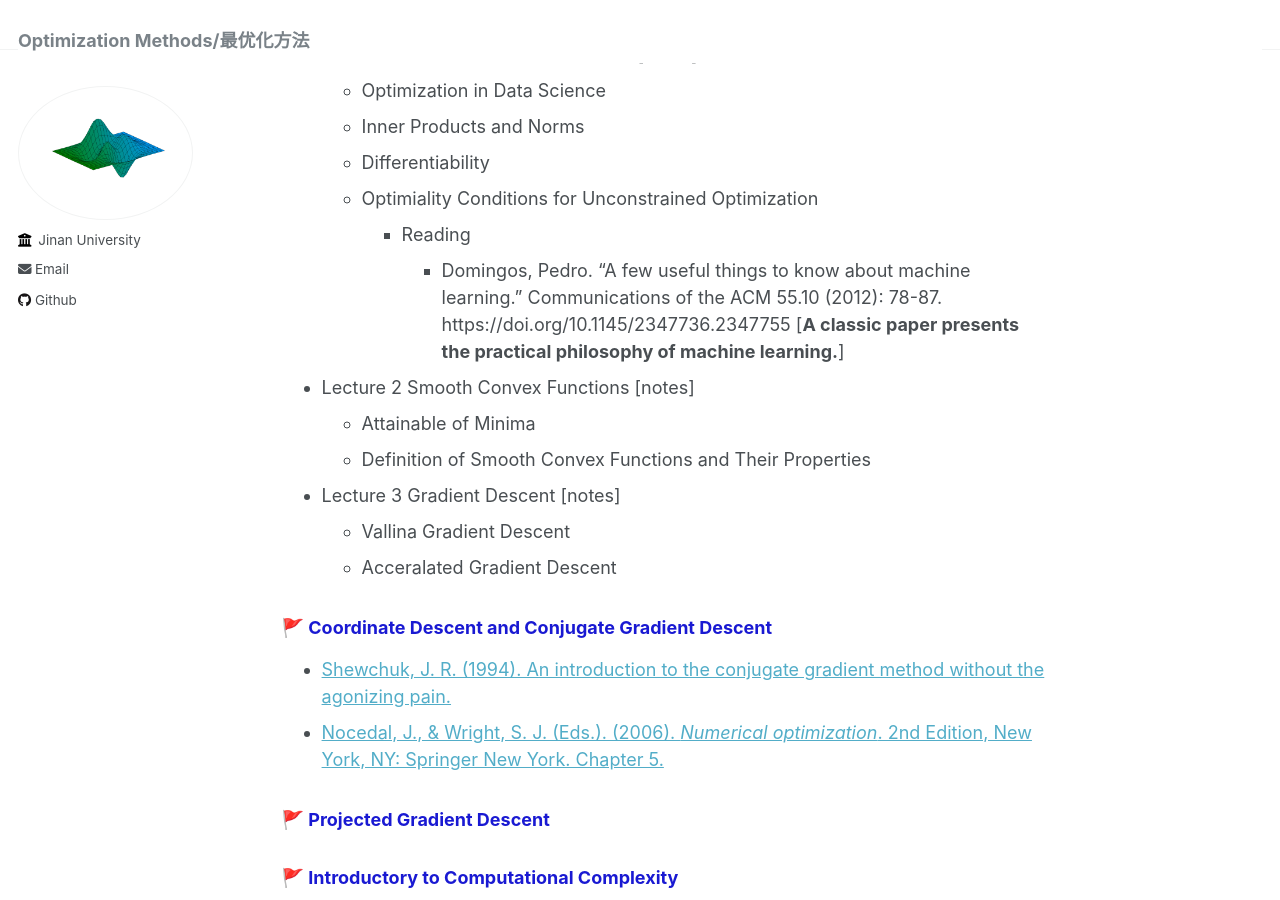
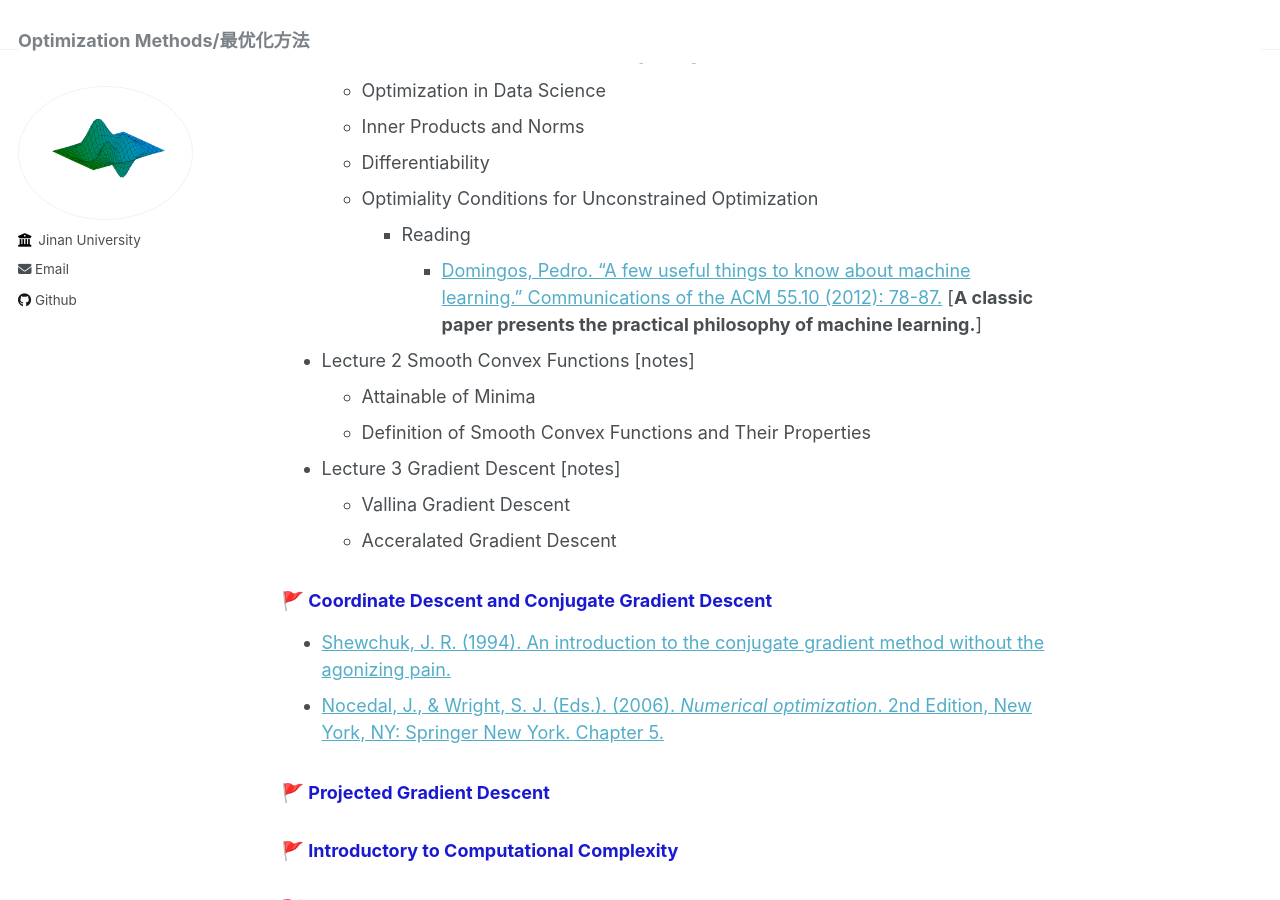
Before and after one commit to wangyuanhao/optimization_method_course_webpage, a Jekyll site: the page built from _pages/about.md, in a window 1280 px wide and 900 px high, scrolled down 754 px. Built offline with Jekyll 4.4.1, drawn with Linux system fonts in a browser that asks for light colours.

Commit message:
Update about.md

```diff
--- a/_pages/about.md
+++ b/_pages/about.md
@@ -29,7 +29,7 @@ The materials are collected and reorganized mainly from:
   * Differentiability
   * Optimiality Conditions for Unconstrained Optimization
     * Reading
-      * Domingos, Pedro. "A few useful things to know about machine learning." Communications of the ACM 55.10 (2012): 78-87. https://doi.org/10.1145/2347736.2347755
+      * [Domingos, Pedro. "A few useful things to know about machine learning." Communications of the ACM 55.10 (2012): 78-87.](https://doi.org/10.1145/2347736.2347755)
         [**A classic paper presents the practical philosophy of machine learning.**]
 * Lecture 2 Smooth Convex Functions [notes]
   * Attainable of Minima
```
